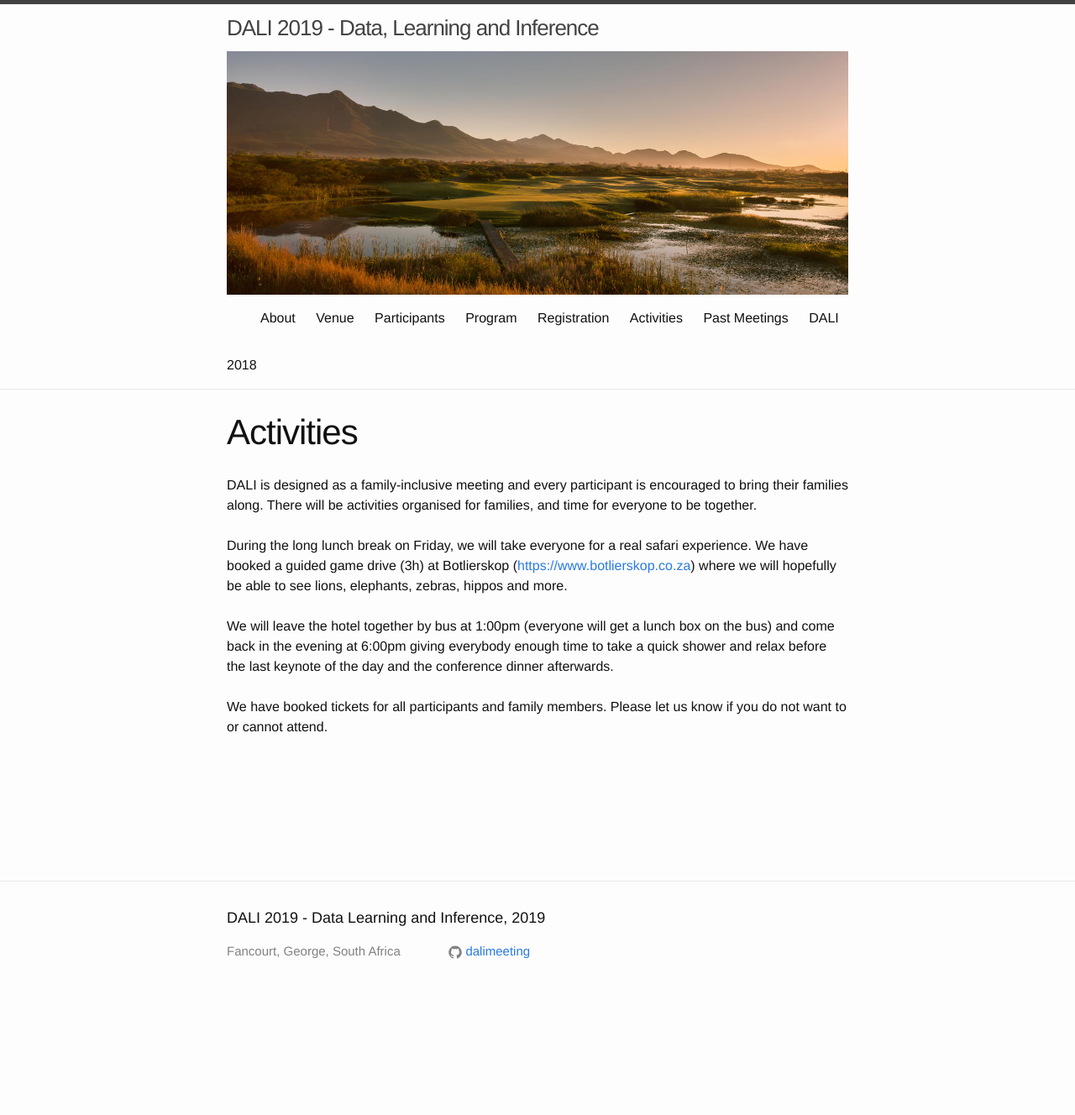
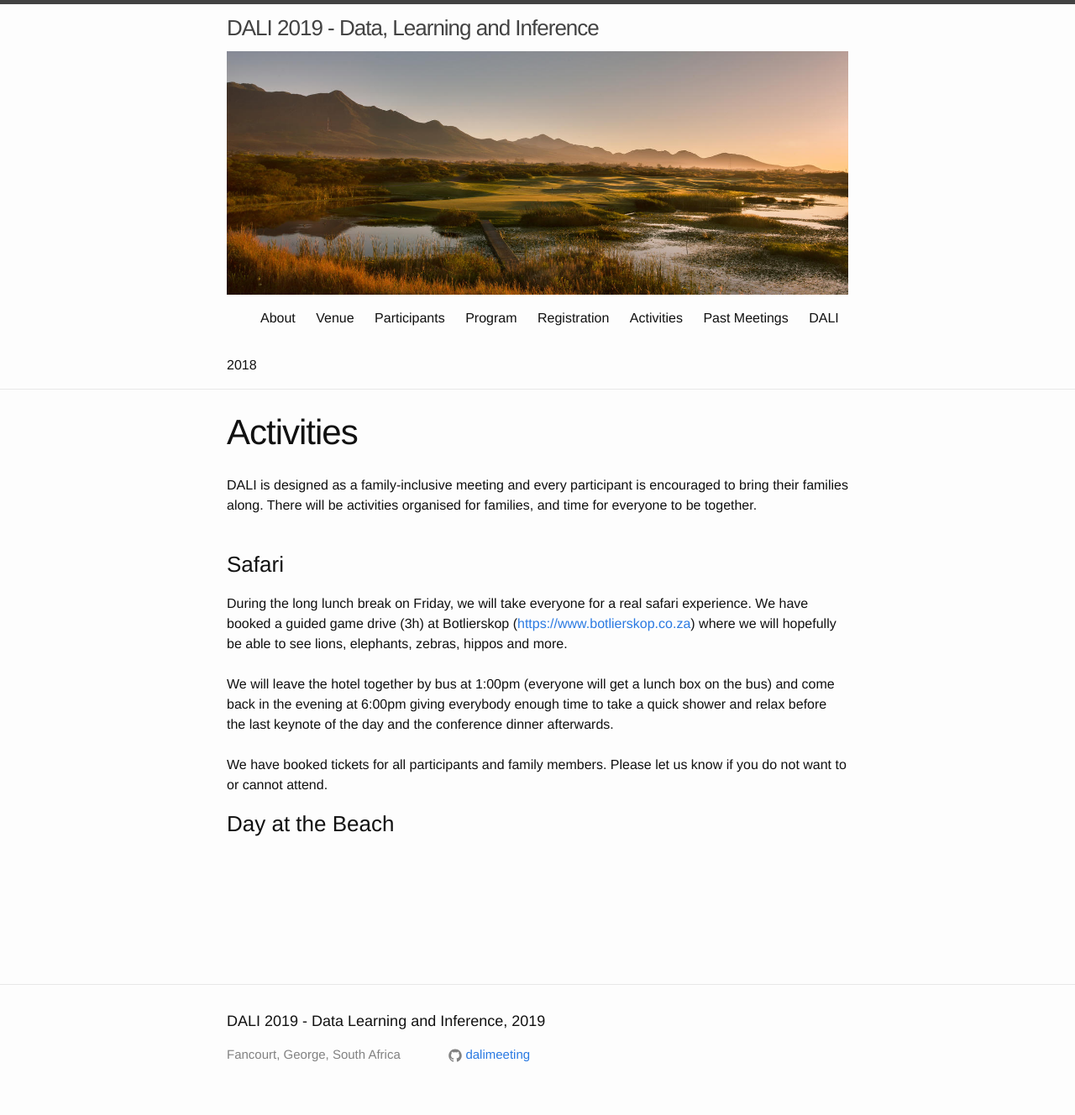
Before and after one commit to dalimeeting/dalimeeting.github.io, a Jekyll site: the page built from events.html, in a window 1280 px wide. Shown: the whole page at 84% size. Built offline with Jekyll 4.4.1, drawn with Linux system fonts in a browser that asks for light colours; before the commit the page ends 1205 px from its top, so only the background shows below that.

Commit message:
Update events.html

```diff
--- a/_layouts/events.html
+++ b/_layouts/events.html
@@ -9,6 +9,8 @@ layout: page
 	   to bring their families along. There will be activities organised for families, and time
 	   for everyone to be together.
 	   <br><br>
+
+	<h3>Safari</h3>
 
 	During the long lunch break on Friday, we will take everyone for a real safari experience. We have
 	 booked a guided game drive (3h) at Botlierskop (<a href="https://www.botlierskop.co.za" target="_blank">https://www.botlierskop.co.za</a>) where we will hopefully
@@ -23,6 +25,8 @@ layout: page
 	   want to or cannot attend.
 	</p>
 
+        <h3>Day at the Beach</h3>
+        <p></p>
 
     <br>
     <br>
```
